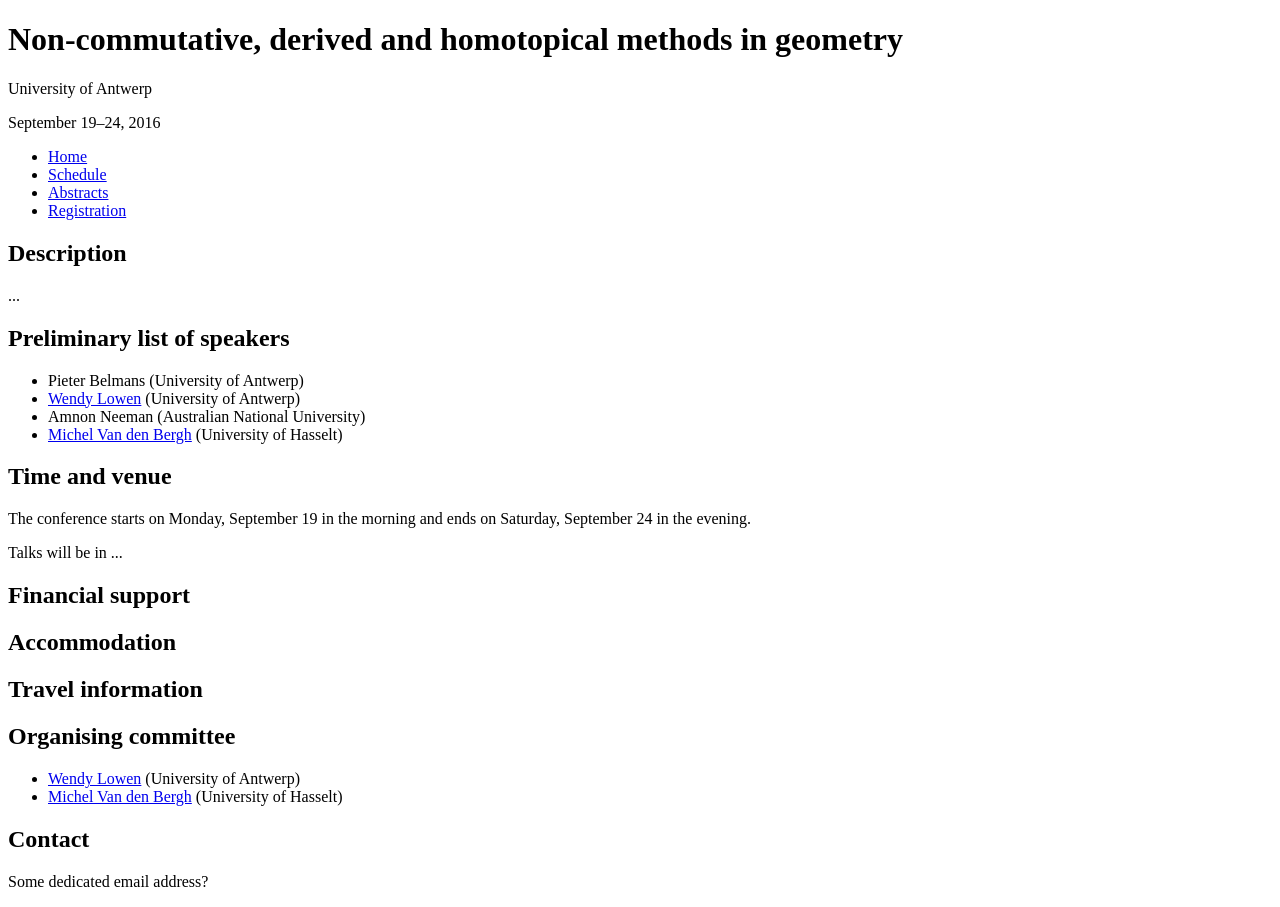
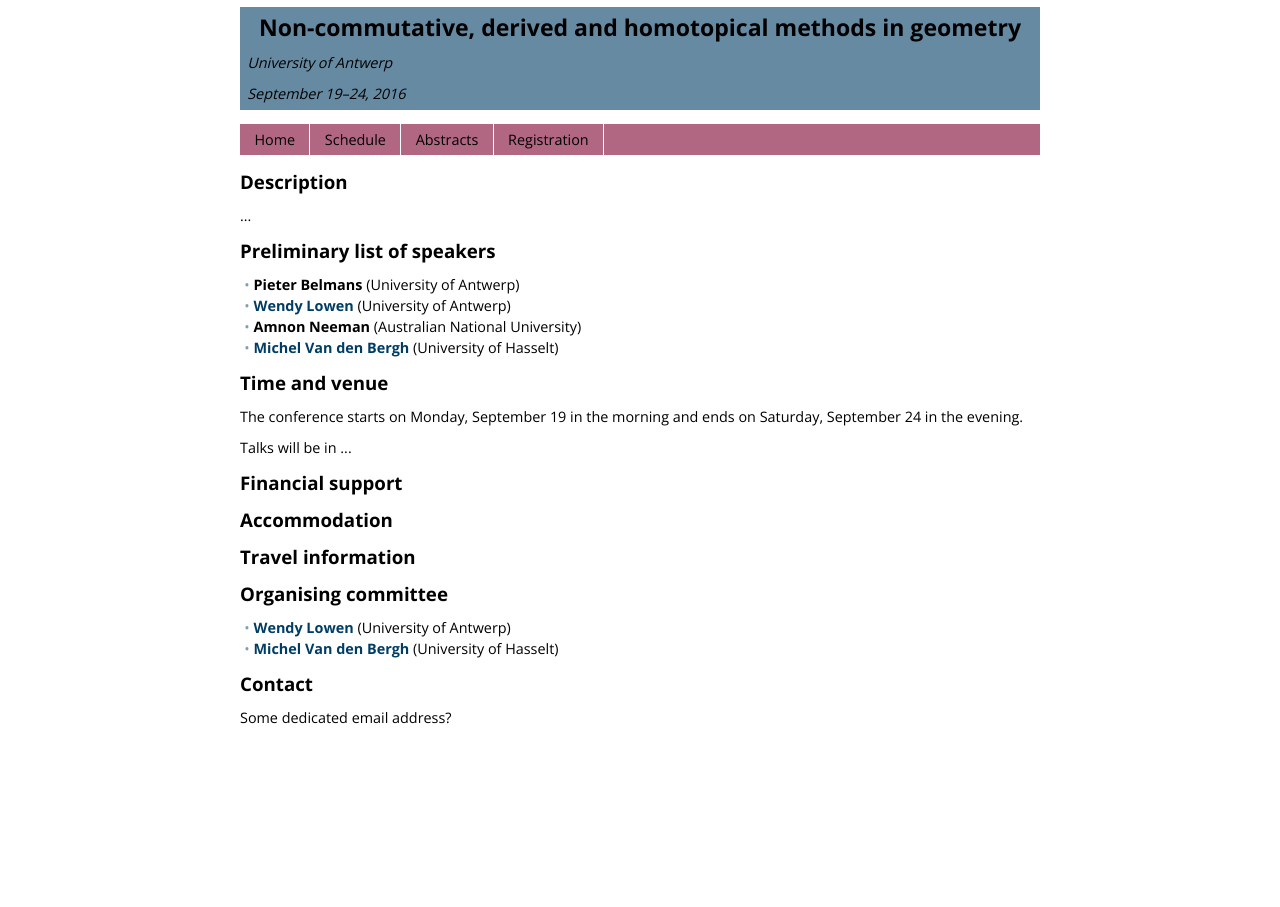
Before and after one commit to ncag-info/antwerp-2016, a Jekyll site: the page built from index.html, in a window 1280 px wide. Built offline with Jekyll 4.4.1, drawn with Linux system fonts in a browser that asks for light colours; nearby versions of some CDN libraries; library files that are not in the unit come from our copies.

Commit message:
Fixed CSS issues
Firefox decided not to display any CSS because the type was `text/style` instead of `text/css`. That took some time to figure out...

```diff
--- a/_includes/head.html
+++ b/_includes/head.html
@@ -2,9 +2,9 @@
   <meta charset="utf-8">
   <title>Non-commutative, derived and homotopical methods in geometry</title>
 
-  <link type="text/style" rel="stylesheet" href="https://fonts.googleapis.com/css?family=Open+Sans:400,700">
-  <link type="text/style" rel="stylesheet" href="css/normalize.css/normalize.css">
-  <link type="text/style" rel="stylesheet" href="css/main.css">
+  <link type="text/css" rel="stylesheet" href="https://fonts.googleapis.com/css?family=Open+Sans:400,700">
+  <link type="text/css" rel="stylesheet" href="css/normalize.css/normalize.css">
+  <link type="text/css" rel="stylesheet" href="css/main.css">
 
   <meta name="viewport" content="width=device-width, initial-scale=1">
 
--- a/css/main.css
+++ b/css/main.css
@@ -1,12 +1,8 @@
 body {
   font-family: "Open Sans", serif;
   font-size: .9em;
-  width: 800px;
-  position: absolute;
-  left: 50%;
-  margin-right: -50%;
-  transform: translate(-50%, 0);
-  margin-top: .5em;
+  max-width: 800px;
+  margin: .5em auto;
 }
 
 a {
--- a/index.html
+++ b/index.html
@@ -16,7 +16,7 @@ layout: default
     {{ speaker.name }}
   {% endif %}
   </span>
-  (<span class="affiliation">{{ speaker.affiliation }}</a>)
+  (<span class="affiliation">{{ speaker.affiliation }}</span>)
 {% endfor %}
 </ul>
 
```
